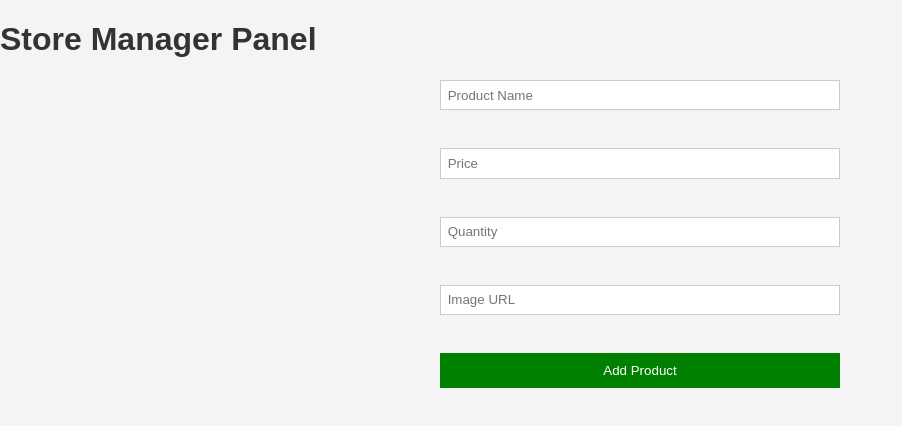
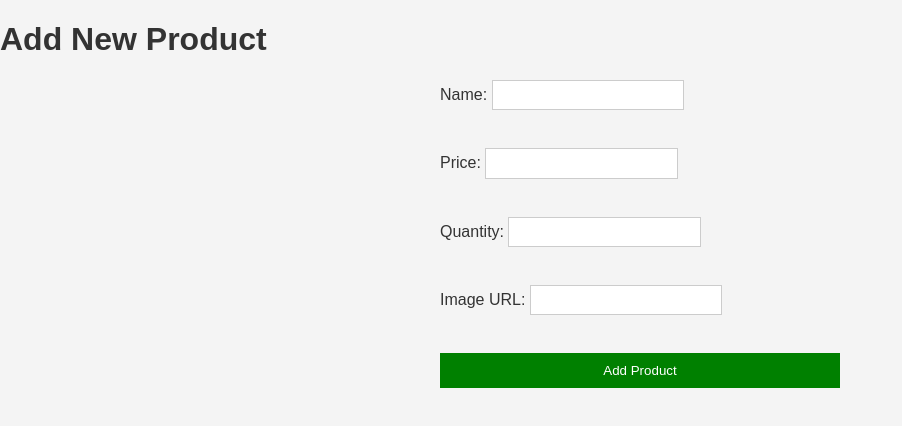
Before and after one commit to vimaleshchaurasiadietcs217/martstore, a plain HTML site: page admin.html in a window 1280 px wide. Shown: the whole page, without its empty margins (0-902 px from the left). Drawn offline with Linux system fonts and the light colour scheme; no server answers.

Commit message:
Update admin.html

```diff
--- a/admin.html
+++ b/admin.html
@@ -1,17 +1,22 @@
 <!DOCTYPE html>
 <html>
 <head>
-  <title>Store Manager - Add Products</title>
-  <script type="module" src="app.js"></script>
+  <title>Add Product</title>
+
+  <!-- Firebase SDKs -->
+  <script src="https://www.gstatic.com/firebasejs/9.23.0/firebase-app-compat.js"></script>
+  <script src="https://www.gstatic.com/firebasejs/9.23.0/firebase-firestore-compat.js"></script>
+
+  <script src="app.js"></script>
   <link rel="stylesheet" href="style.css">
 </head>
 <body>
-  <h1>Store Manager Panel</h1>
+  <h1>Add New Product</h1>
   <form id="productForm">
-    <input type="text" id="name" placeholder="Product Name" required><br>
-    <input type="number" id="price" placeholder="Price" required><br>
-    <input type="number" id="quantity" placeholder="Quantity" required><br>
-    <input type="text" id="image" placeholder="Image URL"><br>
+    <label>Name: <input type="text" id="name" required></label><br>
+    <label>Price: <input type="number" id="price" required></label><br>
+    <label>Quantity: <input type="number" id="quantity" required></label><br>
+    <label>Image URL: <input type="text" id="image"></label><br>
     <button type="submit">Add Product</button>
   </form>
 </body>
```
